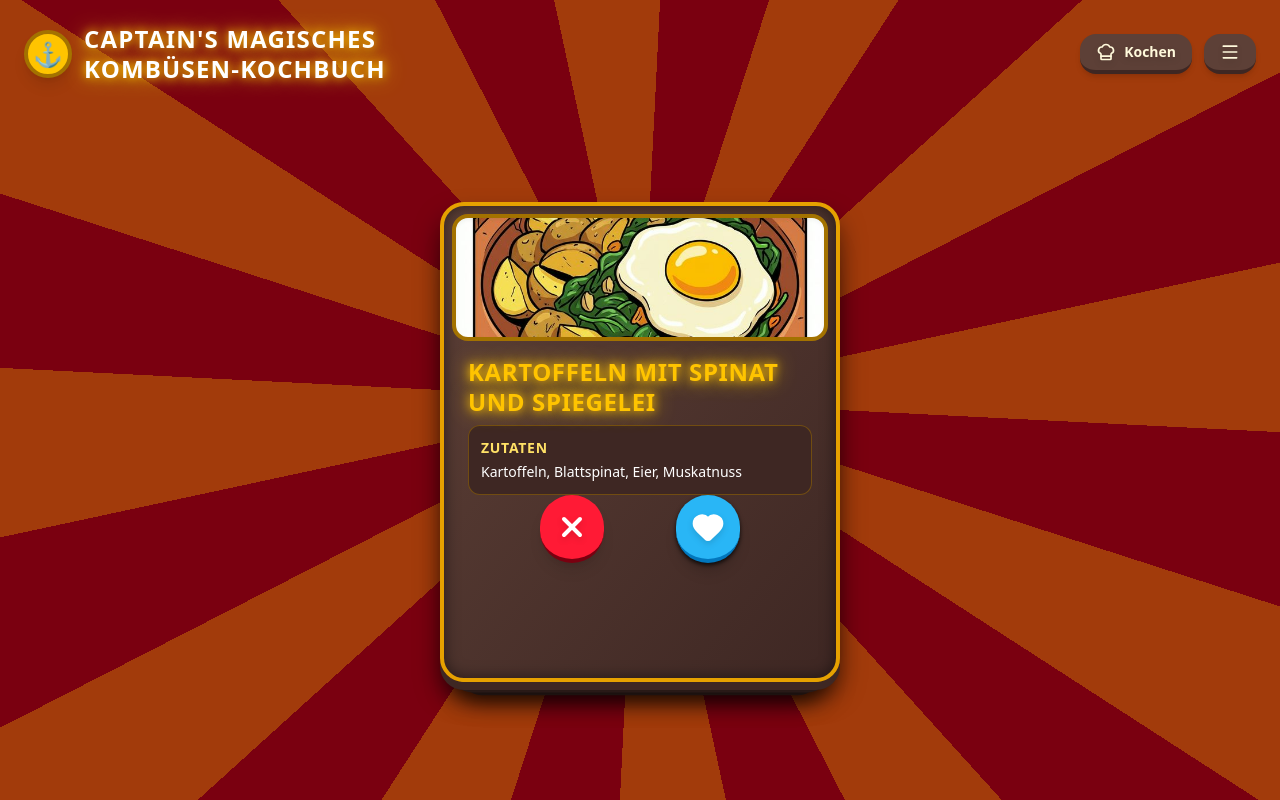
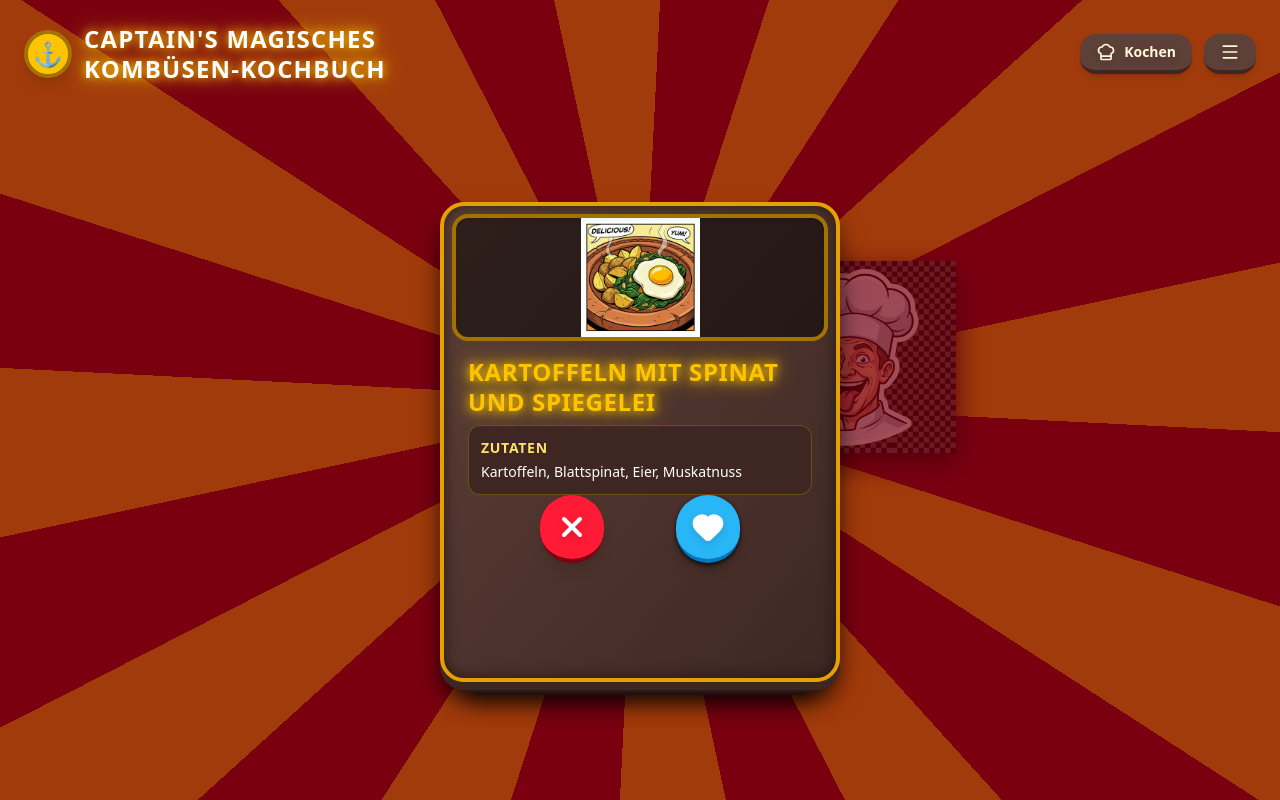
Before and after one commit to lilu31/captains-kochbuch, a Next.js app: page / in a window 1280 px wide. Built offline with nearby package versions, Linux system fonts and the light colour scheme; no server answers; the database is empty.

Commit message:
feat: add animated circling Smutje sticker to the homepage

```diff
--- /dev/null
+++ b/check_schema.mjs
@@ -0,0 +1,5 @@
+const response = await fetch('https://hijtovcawskifuepfjgi.supabase.co/rest/v1/recipes?limit=1&select=portions', {
+    headers: { 'apikey': 'sb_publishable_tfJMizDQD8NpElyuXew6tQ_SiO83Kkl' }
+});
+console.log(response.status);
+console.log(await response.text());
--- a/src/app/cookup/page.tsx
+++ b/src/app/cookup/page.tsx
@@ -316,7 +316,7 @@ export default function CookupPage() {
                                     />
                                     {imagePreview ? (
                                         <div className="flex flex-col items-center">
-                                            <img src={imagePreview} alt="Preview" className="w-32 h-32 object-cover rounded-lg mb-2 shadow-md" />
+                                            <img src={imagePreview} alt="Preview" className="w-32 h-32 object-contain bg-black/50 rounded-lg mb-2 shadow-md" />
                                             <span className="text-sail-gray text-sm">Bild ändern</span>
                                         </div>
                                     ) : (
--- a/src/app/page.tsx
+++ b/src/app/page.tsx
@@ -80,6 +80,21 @@ export default function HomeSwipePage() {
             background: "conic-gradient(from 0deg, transparent 0deg 15deg, var(--color-gold-500) 15deg 30deg, transparent 30deg 45deg, var(--color-gold-500) 45deg 60deg, transparent 60deg 75deg, var(--color-gold-500) 75deg 90deg, transparent 90deg 105deg, var(--color-gold-500) 105deg 120deg, transparent 120deg 135deg, var(--color-gold-500) 135deg 150deg, transparent 150deg 165deg, var(--color-gold-500) 165deg 180deg, transparent 180deg 195deg, var(--color-gold-500) 195deg 210deg, transparent 210deg 225deg, var(--color-gold-500) 225deg 240deg, transparent 240deg 255deg, var(--color-gold-500) 255deg 270deg, transparent 270deg 285deg, var(--color-gold-500) 285deg 300deg, transparent 300deg 315deg, var(--color-gold-500) 315deg 330deg, transparent 330deg 345deg, var(--color-gold-500) 345deg 360deg)"
           }}
         />
+
+        {/* Circling Smutje Sticker */}
+        <motion.div
+          className="absolute left-1/2 top-1/2 w-[80vmin] h-[80vmin] -ml-[40vmin] -mt-[40vmin] pointer-events-none z-10"
+          animate={{ rotate: 360 }}
+          transition={{ duration: 25, repeat: Infinity, ease: "linear" }}
+        >
+          <motion.div
+            className="absolute top-0 left-1/2 -ml-24 w-48 h-48"
+            animate={{ rotate: -360 }}
+            transition={{ duration: 25, repeat: Infinity, ease: "linear" }}
+          >
+            <img src="/images/smutje_sticker.png" alt="Smutje" className="w-full h-full object-contain drop-shadow-[0_10px_15px_rgba(0,0,0,1)]" />
+          </motion.div>
+        </motion.div>
       </div>
 
       {/* Top Nav */}
@@ -191,7 +206,7 @@ function SwipeableCard({ recipe, isTop, indexOffset, onSwipe }: SwipeableCardPro
     >
       <TreasureCard variant="wood" className="w-full h-full p-2 cursor-grab shadow-2xl flex flex-col">
         <div
-          className="w-full h-1/2 bg-cover bg-center rounded-2xl border-4 border-gold-900 shadow-inner relative overflow-hidden"
+          className="w-full h-1/2 bg-contain bg-no-repeat bg-center rounded-2xl border-4 border-gold-900 shadow-inner relative overflow-hidden bg-black/50"
           style={{ backgroundImage: `url(${recipe.image_url})` }}
         >
           {/* Dynamic LIKE / NOPE stamps */}
--- a/src/components/ui/RecipeCard.tsx
+++ b/src/components/ui/RecipeCard.tsx
@@ -126,7 +126,7 @@ export function RecipeCard({ recipe, currentUserId, onFavorite, onDelete, onEdit
         <TreasureCard variant="wood" className="max-w-3xl w-full mx-auto p-0 overflow-hidden relative border-4 border-gold-900">
             {/* Header Image */}
             <div
-                className="w-full h-64 bg-treasure-wood-dark bg-cover bg-center relative border-b-4 border-gold-900 overflow-hidden"
+                className="w-full h-64 bg-treasure-wood-dark bg-contain bg-no-repeat bg-center relative border-b-4 border-gold-900 overflow-hidden"
                 style={{ backgroundImage: imageLoaded ? `url(${currentDisplayImage})` : 'none' }}
             >
                 {/* Hidden image just to trigger onLoad */}
```
Also changed, not shown: public/images/smutje_sticker.png (added).
